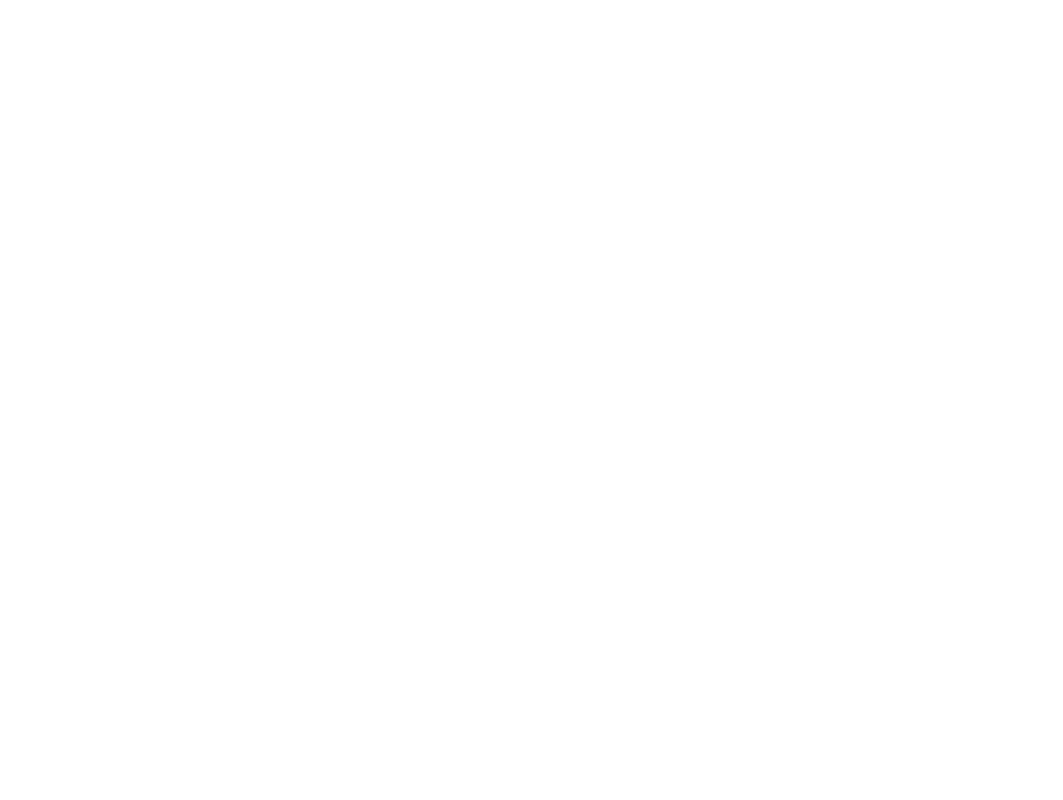
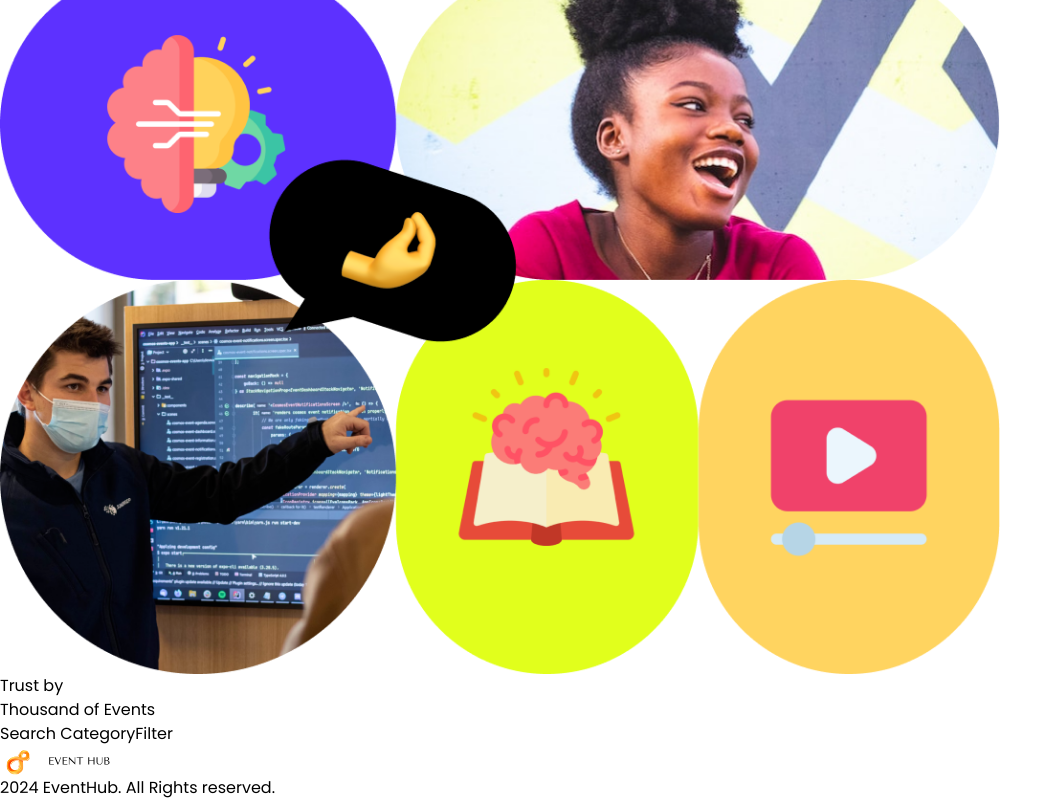
Before and after one commit to gurjeetsinghvirdee/event-hub, a Next.js app: page / in a window 1280 px wide. Shown: the part 707-1507 px from the top of the page, without its empty margins (0-1063 px from the left). Before the commit the page ends 800 px from the top, so only its background shows below. Built offline with nearby package versions, Linux system fonts and the light colour scheme; no server answers.

Commit message:
home page updated & db created

```diff
--- a/app/(root)/page.tsx
+++ b/app/(root)/page.tsx
@@ -1,4 +1,5 @@
 import { Button } from "@/components/ui/button";
+import Image from "next/image";
 import Link from "next/link";
 
 export default function Home() {
@@ -20,15 +21,33 @@ export default function Home() {
               Your one-stop destination for discovering and booking unforgettable events.
               Explore a diverse range of experiences and effortlessly plan your next adventure with us!
             </p>
+            <br />
             <Button style={orangeButton}>
               <Link href="#events">
                 Explore Now
               </Link>
             </Button>
           </div>
+
+          <Image
+            src="/assets/images/hero.png"
+            alt="hero banner"
+            width={1000}
+            height={1000}
+            className="max-h-[70vh] object-contain object-center 2xl:max-h-[50vh]"
+          />
+        </div>
+      </section>
+
+      <section id="events" className="wrapper my-8 flex flex-col gap-8 md:gap-12">
+        <h2 className="h2-bold">
+          Trust by <br /> Thousand of Events
+        </h2>
+        <div className="flex w-full flex-col gap-5 md:flex-row">
+          Search
+          CategoryFilter
         </div>
       </section>
     </>
-
   );
-}
+};
--- a/middleware.ts
+++ b/middleware.ts
@@ -29,7 +29,7 @@ export default authMiddleware({
         '/api/webhook/stripe',
         '/api/webhook/uploadthing',
         '/favicon.ico',
-        '/assets/images/logo1.svg' // Add '/assets/images/logo.svg' as a public route
+        '/assets/images/logo1.svg'
     ],
     // Define routes to be ignored by Clerk authentication
     ignoredRoutes: [
@@ -37,7 +37,7 @@ export default authMiddleware({
         '/api/webhook/stripe',
         '/api/uploadthing',
         '/favicon.ico',
-        '/assets/images/logo1.svg' // Add '/assets/images/logo.svg' to ignored routes
+        '/assets/images/logo1.svg'
     ],
 });
 
--- a/package.json
+++ b/package.json
@@ -17,6 +17,8 @@
     "class-variance-authority": "^0.7.0",
     "clsx": "^2.1.0",
     "lucide-react": "^0.368.0",
+    "mongodb": "^6.5.0",
+    "mongoose": "^8.3.2",
     "next": "14.2.1",
     "react": "^18",
     "react-dom": "^18",
```
Also changed, not shown: lib/database/index.ts (added, +28 -0 lines), lib/database/models/user.model.ts (added, +7 -0 lines), 1 other file (tests, documents, lock files or other folders).
